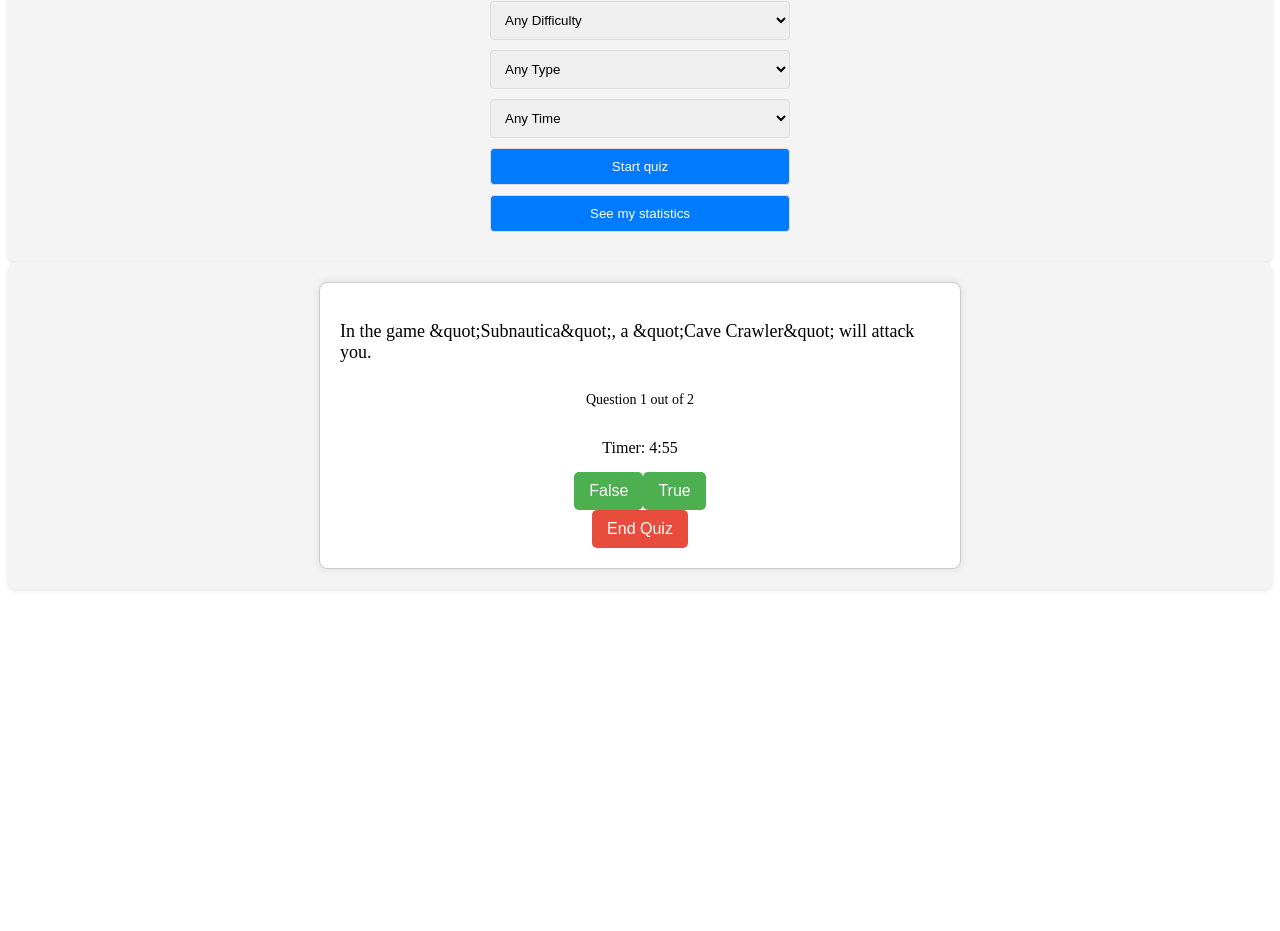
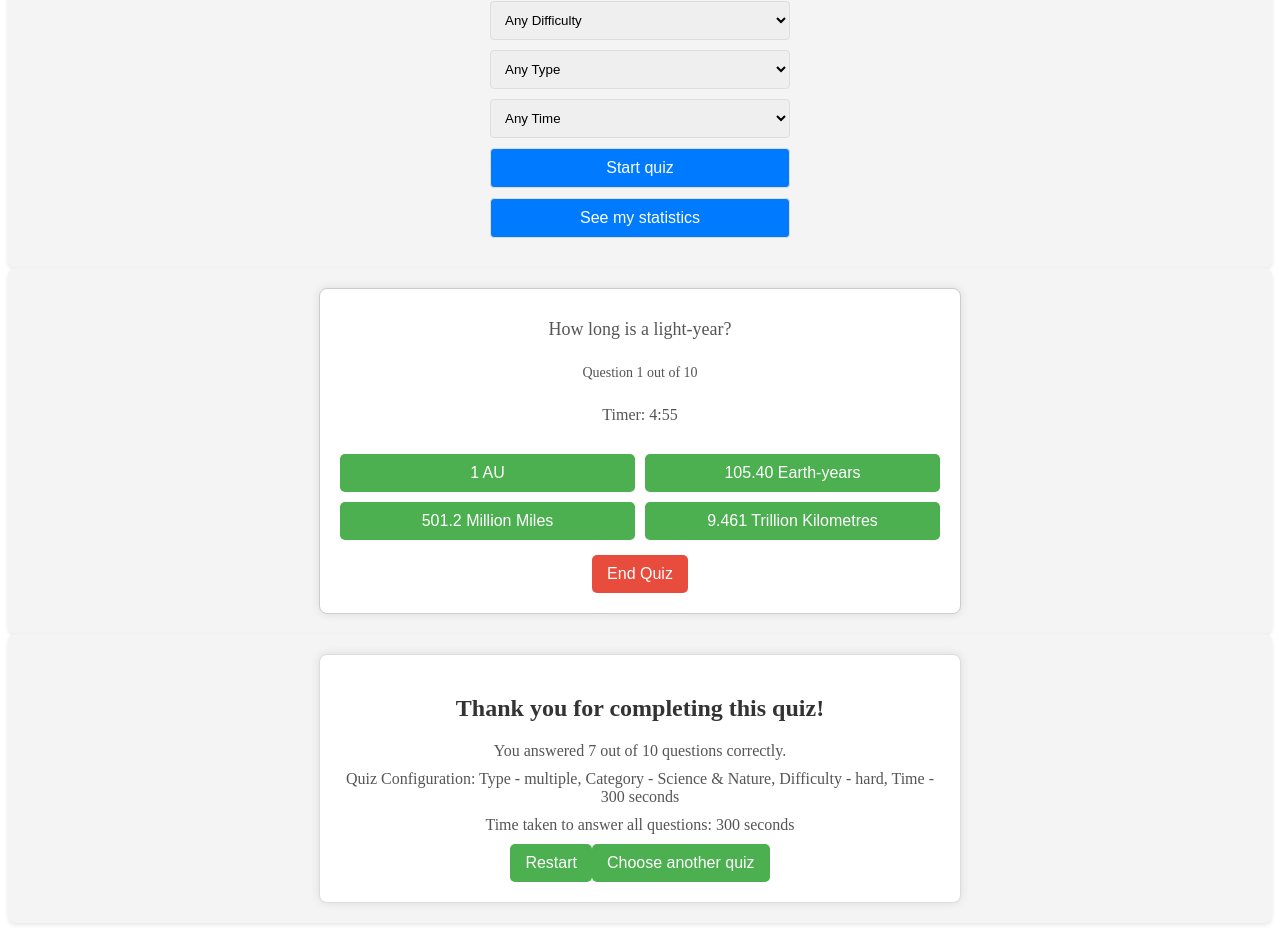
Before and after one commit to Desento/React_01.24, a React (Vite) app: page / in a window 1280 px wide. Shown: the part 170-1101 px from the top of the page. Before the commit the page ends 800 px from the top, so only its background shows below. Built offline with nearby package versions, Linux system fonts and the light colour scheme.

Commit message:
task homework 3 UI

```diff
--- /dev/null
+++ b/src/App.css
@@ -0,0 +1,9 @@
+button {
+    padding: 10px 15px;
+    font-size: 16px;
+    color: #fff;
+    border: none;
+    border-radius: 5px;
+    cursor: pointer;
+    transition: background-color 0.3s;
+}
--- a/src/App.jsx
+++ b/src/App.jsx
@@ -1,11 +1,14 @@
 import { QuizSettingsScreen } from './QuizSettingsScreen.jsx'
 import { MainQuizScreen } from './MainQiuzScreen.jsx'
+import { QuizResultScreen } from './QuizResultScreen.jsx'
+import './App.css'
 
 export const App = () => {
   return (
     <div>
       <QuizSettingsScreen />
       <MainQuizScreen />
+      <QuizResultScreen />
     </div>
   )
 }
--- a/src/MainQiuzScreen.css
+++ b/src/MainQiuzScreen.css
@@ -28,39 +28,36 @@
 }
 
 .answer-buttons {
-    display: flex;
-    flex-wrap: wrap;
+    width: 100%;
+    padding: 15px;
+    font-size: 16px;
+    cursor: pointer;
+    border: none;
+    border-radius: 4px;
+    transition: background-color 0.3s ease;
+    display: grid;
+    grid-template-columns: repeat(2, 1fr);
     gap: 10px;
+    justify-content: center;
+}
+
+.answer-button:hover {
+    opacity: 0.8;
 }
 
 .answer-button {
-    padding: 10px 15px;
-    font-size: 16px;
     background-color: #4caf50;
-    color: #fff;
-    border: none;
-    border-radius: 5px;
-    cursor: pointer;
-    transition: background-color 0.3s;
 }
 
 .answer-button:disabled {
     background-color: #ccc;
-    cursor: not-allowed;
 }
 
 .end-quiz-button {
-    padding: 10px 15px;
-    font-size: 16px;
     background-color: #e74c3c;
-    color: #fff;
-    border: none;
-    border-radius: 5px;
-    cursor: pointer;
-    transition: background-color 0.3s;
+
 }
 
 .end-quiz-button:disabled {
     background-color: #ccc;
-    cursor: not-allowed;
 }
--- a/src/MainQiuzScreen.jsx
+++ b/src/MainQiuzScreen.jsx
@@ -1,4 +1,4 @@
-import { question } from './content/content.jsx'
+import { arrayOfQuestions } from './content/content.jsx'
 import { QuizQuestion } from './components/QuizQuestion.jsx'
 import './MainQiuzScreen.css'
 import { useState } from 'react'
@@ -15,18 +15,19 @@
   const [counterOfQuestions, setCounterOfQuestions] = useState(0)
 
   const handleNextQuestion = () => {
-    setCounterOfQuestions((prevCounter) => prevCounter + 1)
+    setCounterOfQuestions((prev) => prev + 1)
   }
 
   return (
     <div className="container">
-      {counterOfQuestions < question.results.length ? (
+      {counterOfQuestions < arrayOfQuestions.results.length ? (
         <QuizQuestion
-          question={question.results[counterOfQuestions]}
-          totalQuestions={question.results.length}
+          question={arrayOfQuestions.results[counterOfQuestions]}
+          totalQuestions={arrayOfQuestions.results.length}
           onAnswer={handleAnswer}
           onEndQuiz={handleEndQuiz}
-          onNextQuestion={handleNextQuestion}
+          onNextQuestion={() => handleNextQuestion()}
+          counterOfQuestions={counterOfQuestions}
         />
       ) : (
         <p>Quiz completed</p>
--- /dev/null
+++ b/src/QuizResultScreen.css
@@ -0,0 +1,27 @@
+.quiz-result {
+    max-width: 600px;
+    margin: 0 auto;
+    padding: 20px;
+    border: 1px solid #ddd;
+    border-radius: 8px;
+    box-shadow: 0 0 10px rgba(0, 0, 0, 0.1);
+    background-color: #fff;
+    text-align: center;
+  }
+
+  h2 {
+    color: #333;
+  }
+
+  p {
+    margin: 10px 0;
+    color: #555;
+  }
+
+  button {
+    background-color: #4caf50;
+  }
+
+  button:hover {
+    background-color: #45a049;
+  }
--- /dev/null
+++ b/src/QuizResultScreen.jsx
@@ -0,0 +1,19 @@
+import { result } from './content/content'
+import { Button } from './components/button'
+import './QuizResultScreen.css'
+
+export const QuizResultScreen = () => {
+  return (
+    <div className="container">
+      <div className="quiz-result">
+        <h2>Thank you for completing this quiz!</h2>
+        <p>{`You answered ${result.correctAnswers} out of ${result.totalQuestions} questions correctly.`}</p>
+        <p>{`Quiz Configuration: Type - ${result.quizConfig.type}, Category - ${result.quizConfig.category}, Difficulty - ${result.quizConfig.difficulty}, Time - ${result.quizConfig.time} seconds`}</p>
+        <p>{`Time taken to answer all questions: ${result.quizConfig.time} seconds`}</p>
+
+        <Button text="Restart" className="qiuz-result-button"></Button>
+        <Button text="Choose another quiz" className="qiuz-result-button"></Button>
+      </div>
+    </div>
+  )
+}
--- a/src/QuizSettingsScreen.css
+++ b/src/QuizSettingsScreen.css
@@ -8,7 +8,7 @@
     box-shadow: 0 2px 4px rgba(0, 0, 0, 0.1);
 }
 
-.SettingScreen {
+.setting-screen {
     width: 300px;
     padding: 10px;
     margin-bottom: 10px;
@@ -17,14 +17,14 @@
     box-sizing: border-box;
 }
 
-button {
+.setting-screen-button {
     background-color: #007bff;
     color: #fff;
     cursor: pointer;
     transition: background-color 0.3s;
 }
 
-button:hover {
+.setting-screen-button:hover {
     background-color: #0056b3;
 }
 
--- a/src/QuizSettingsScreen.jsx
+++ b/src/QuizSettingsScreen.jsx
@@ -7,13 +7,13 @@
 export const QuizSettingsScreen = () => {
   return (
     <div className="container">
-      <InputNumberOfQuestions className="InputNumberOfQuestions SettingScreen" />
-      <Select props={typeOfCategory} className="SettingScreen" />
-      <Select props={typeOfDifficulty} className="SettingScreen" />
-      <Select props={typeOfAnswers} className="SettingScreen" />
-      <Select props={typeOfTime} className="SettingScreen" />
-      <Button props={'Start quiz'} className="SettingScreen" />
-      <Button props={'See my statistics'} className="SettingScreen" />
+      <InputNumberOfQuestions className="InputNumberOfQuestions setting-screen" />
+      <Select props={typeOfCategory} className="setting-screen" />
+      <Select props={typeOfDifficulty} className="setting-screen" />
+      <Select props={typeOfAnswers} className="setting-screen" />
+      <Select props={typeOfTime} className="setting-screen" />
+      <Button text={'Start quiz'} className="setting-screen setting-screen-button" />
+      <Button text={'See my statistics'} className="setting-screen setting-screen-button" />
     </div>
   )
 }
--- a/src/components/AnswerButtons.jsx
+++ b/src/components/AnswerButtons.jsx
@@ -1,13 +1,11 @@
 import { Button } from '../components/button.jsx';
 
 export const AnswerButtons = ({ answer, handleAnswerClick, timer }) => {
-    answer.incorrect_answers.map((incorrectAnswer) => console.log(incorrectAnswer))
     return (
         <div className="answer-buttons">
-            <div>
             {answer.incorrect_answers.map((incorrectAnswer, index) => (
                 <Button
-                        props={incorrectAnswer}
+                    text={incorrectAnswer}
                     key={index}
                     className="answer-button incorrect_answers"
                     onClick={() => handleAnswerClick(incorrectAnswer)}
@@ -18,7 +16,7 @@
 
             ))}
             <Button
-                    props={answer.correct_answer}
+                text={answer.correct_answer}
                 key={5}
                 className="answer-button correct_answer"
                 onClick={() => handleAnswerClick(answer.correct_answer)}
@@ -27,6 +25,5 @@
 
             </Button>
         </div>
-        </div>
     );
 };
--- a/src/components/QuizQuestion.jsx
+++ b/src/components/QuizQuestion.jsx
@@ -1,9 +1,9 @@
 import { useState, useEffect } from 'react';
 import { AnswerButtons } from './AnswerButtons';
+import { Button } from './button';
 
-export const QuizQuestion = ({ question, totalQuestions, onAnswer, onEndQuiz, onNextQuestion }) => {
+export const QuizQuestion = ({ question, totalQuestions, onAnswer, onEndQuiz, onNextQuestion, counterOfQuestions }) => {
     const [timer, setTimer] = useState(300);
-    const [selectedAnswer, setSelectedAnswer] = useState(null);
 
     useEffect(() => {
         const timerInterval = setInterval(() => {
@@ -14,10 +14,10 @@
     }, []);
 
     const handleAnswerClick = (answer) => {
-        setSelectedAnswer(answer);
         onAnswer(answer);
         onNextQuestion();
     };
+
 
     const handleEndQuiz = () => {
         onEndQuiz();
@@ -26,7 +26,7 @@
     return (
         <div className="quiz-question">
             <p className="question-text">{question.question}</p>
-            <p className="question-info">Question {selectedAnswer !== null ? totalQuestions : totalQuestions - 1} out of {totalQuestions}</p>
+            <p className="question-info">Question {counterOfQuestions + 1} out of {totalQuestions}</p>
             <p className="timer">Timer: {Math.floor(timer / 60)}:{timer % 60 < 10 ? `0${timer % 60}` : timer % 60}</p>
 
             <AnswerButtons
@@ -34,13 +34,13 @@
                 handleAnswerClick={handleAnswerClick}
                 timer={timer}
             />
-            <button
+            <Button
+                text="End Quiz"
                 className="end-quiz-button"
                 onClick={handleEndQuiz}
                 disabled={timer === 0}
             >
-                End Quiz
-            </button>
+            </Button>
         </div>
     );
 };
--- a/src/components/button.jsx
+++ b/src/components/button.jsx
@@ -1,4 +1,3 @@
-export const Button = ({ props, className, onClick, disabled }) => {
-  return <button className={className} onClick={onClick} disabled={disabled}>{props}</button>
-
+export const Button = ({ text, className, onClick, disabled }) => {
+  return <button className={className} onClick={onClick} disabled={disabled}>{text}</button>
 }
--- a/src/content/content.jsx
+++ b/src/content/content.jsx
@@ -207,4 +207,15 @@
   ]
 }
 
-export { typeOfCategory, typeOfDifficulty, typeOfAnswers, typeOfTime, arrayOfQuestions, question }
+const result = {
+  totalQuestions: 10,
+  correctAnswers: 7,
+  quizConfig: {
+    type: 'multiple',
+    category: 'Science & Nature',
+    difficulty: 'hard',
+    time: 300,
+  },
+};
+
+export { typeOfCategory, typeOfDifficulty, typeOfAnswers, typeOfTime, arrayOfQuestions, question, result }
```
Lines whose indentation alone changed are shown as unchanged.
